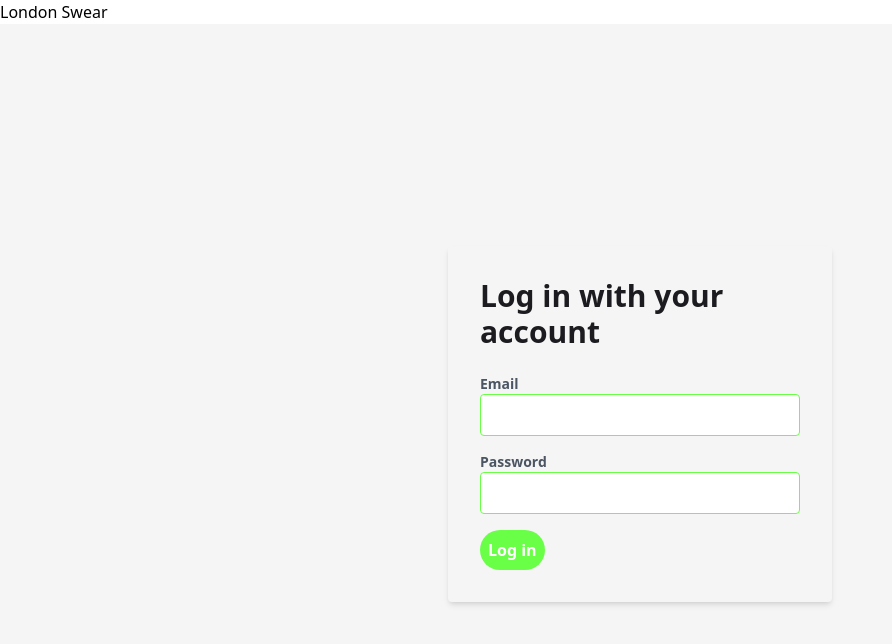
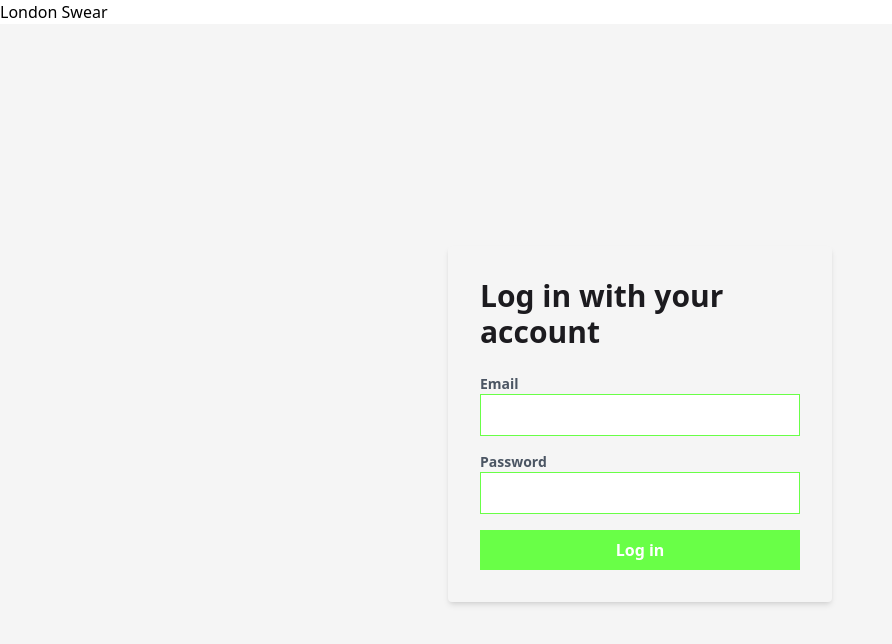
Before and after one commit to JaroB2002/Sneaker-configurator, a Vue app: page /#/ in a window 1280 px wide. Shown: the top 644 px of the page, without its empty margins (0-892 px from the left). Built offline with nearby package versions, Linux system fonts and the light colour scheme.

Commit message:
Fix: Enhance login button styling with bold, proud, daring approach
- Set the width of the login button to 'w-full' for a bold, full-width appearance
- Maintain button height for a proud and consistent styling
- Remove rounded corners from the login button, adhering to a daring, angular look

```diff
--- a/src/components/Login.vue
+++ b/src/components/Login.vue
@@ -54,7 +54,7 @@ const logIn = async () => {
         <label for="email" class="block text-sm font-bold text-gray-600">Email</label>
         <input
           type="text"
-          class="input--text w-full p-2 border rounded focus:outline-none focus:border-blue-500"
+          class="input--text w-full p-2 border rounded-none focus:outline-none focus:border-blue-500"
           name="email"
           id="email"
           v-model="email"
@@ -65,7 +65,7 @@ const logIn = async () => {
         <label for="password" class="block text-sm font-bold text-gray-600">Password</label>
         <input
           type="password"
-          class="input--text w-full p-2 border rounded focus:outline-none focus:border-blue-500"
+          class="input--text w-full p-2 border rounded-none focus:outline-none focus:border-blue-500"
           name="password"
           id="password"
           v-model="password"
@@ -74,7 +74,7 @@ const logIn = async () => {
 
       <button
         @click="logIn"
-        class="btn btn--primary bg-blue-500 text-white font-bold p-2 rounded-full cursor-pointer hover:bg-#4AD22E"
+        class="btn btn--primary bg-blue-500 text-white font-bold p-2 rounded-none cursor-pointer hover:bg-#4AD22E w-full"
       >
         Log in
       </button>
```
